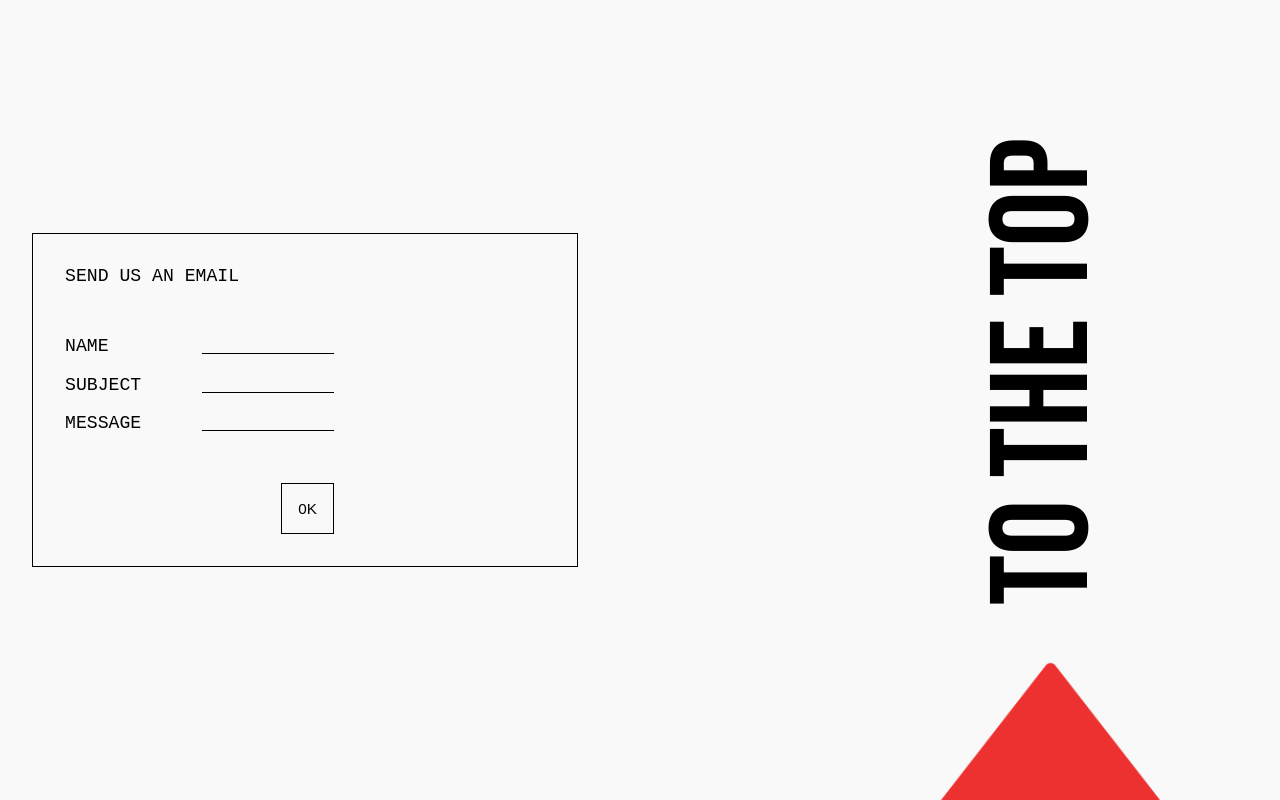
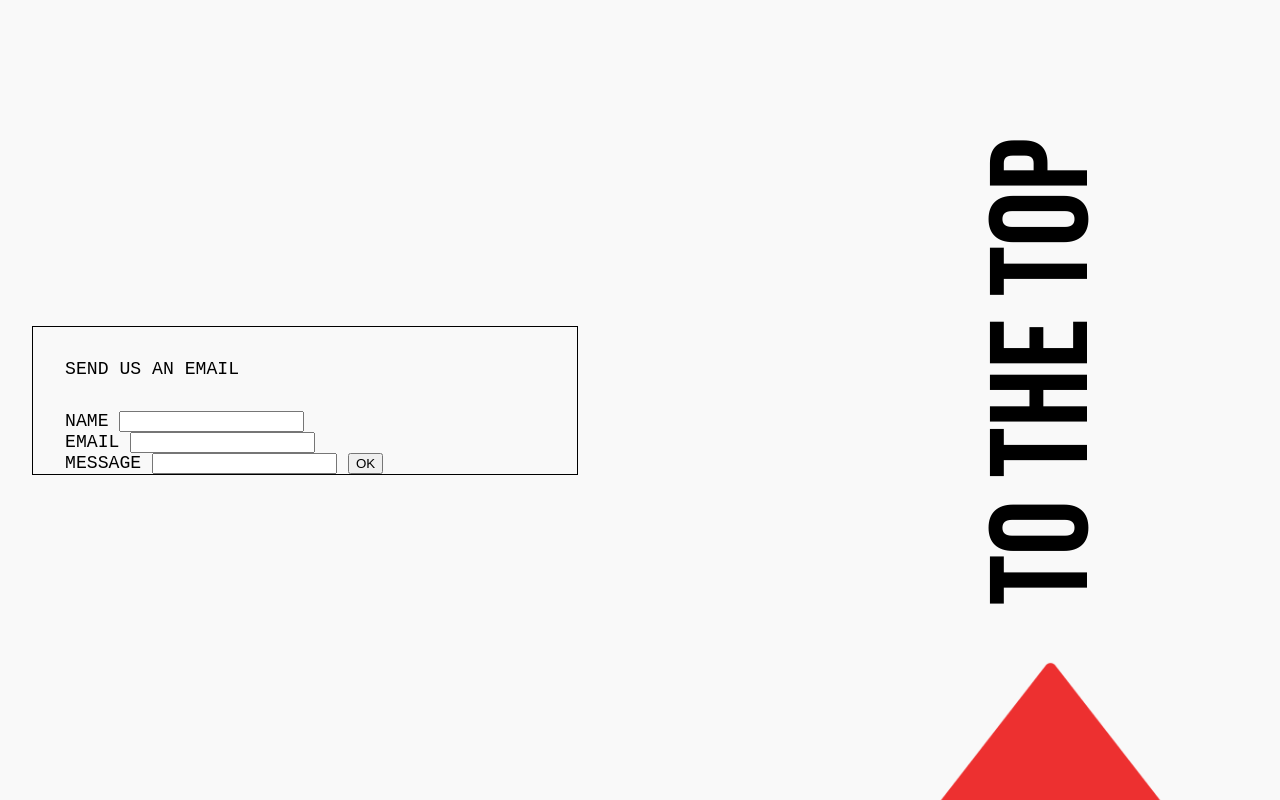
Before and after one commit to melcodesdev/st.art, a plain HTML site: page index.html in a window 1280 px wide. Shown: the part 2384-3184 px from the top of the page. Drawn offline with Linux system fonts and the light colour scheme; a web font is replaced by a local one.

Commit message:
Update index.html

```diff
--- a/index.html
+++ b/index.html
@@ -6,18 +6,13 @@
     <link rel="icon" type="image/svg+xml" href="images/logo.png" />
     <meta name="viewport" content="width=device-width, initial-scale=1.0">
 
-    <meta name="description" content="">
-    <meta name="keywords" content="frontend, webdev, design, code, make website, site">
-    <meta name="author" content="">
-
     <title>ST.ART</title>
 
     <link rel="stylesheet" href="style.css">
 
     <link rel="preconnect" href="https://fonts.googleapis.com">
     <link rel="preconnect" href="https://fonts.gstatic.com" crossorigin>
-    <link
-        href="https://fonts.googleapis.com/css2?family=Bebas+Neue&family=Overpass+Mono:wght@400;500;700&display=swap"
+    <link href="https://fonts.googleapis.com/css2?family=Bebas+Neue&family=Overpass+Mono:wght@400;500;700&display=swap"
         rel="stylesheet">
 </head>
 
@@ -256,13 +251,13 @@
                             <div class="form-title">SHIPPING INFO</div>
 
                             <div class="form-field">
-                                <p>FULL NAME<input type="text" name="name" id="billing-input" required /></p>
-                                <p>EMAIL<input type="email" name="email" id="billing-input" required /></p>
-                                <p>ADDRESS<input type="text" name="address" id="billing-input" required /></p>
-                                <p>CITY <input type="text" name="city" id="billing-input" required /></p>
-                                <p>ZIP CODE<input name="zipcode" type="tel" pattern="[0-9]" id="billing-input"
+                                <p>FULL NAME<input type="text" name="name" class="billing-input" required /></p>
+                                <p>EMAIL<input type="email" name="email" class="billing-input" required /></p>
+                                <p>ADDRESS<input type="text" name="address" class="billing-input" required /></p>
+                                <p>CITY <input type="text" name="city" class="billing-input" required /></p>
+                                <p>ZIP CODE<input name="zipcode" type="tel" pattern="[0-9]" class="billing-input"
                                         required /></p>
-                                <p>COUNTRY<select name="country" id="billing-input" required>
+                                <p>COUNTRY<select name="country" class="billing-input" required>
                                         <option value="">Select</option>
                                         <option value="Afghanistan">Afghanistan</option>
                                         <option value="Albania">Albania</option>
@@ -508,7 +503,8 @@
                                         <option value="Zimbabwe">Zimbabwe</option>
                                     </select>
                                 </p>
-                                <p>PHONE<input type="tel" name="phone" id="billing-input" minlength="4" required /></p>
+                                <p>PHONE<input type="tel" name="phone" class="billing-input" minlength="4" required />
+                                </p>
                             </div>
                         </div>
 
@@ -516,11 +512,11 @@
                             <div class="form-title">CARD INFO</div>
 
                             <div class="form-field">
-                                <p>FULL NAME<input type="text" name="name" id="billing-input" required /></p>
-                                <p>CARD NUMBER<input type="tel" name="card-number" id="billing-input" required /></p>
-                                <p>EXP <input type="date" name="exp" id="billing-input" class="card-exp-date"
+                                <p>FULL NAME<input type="text" name="name" class="billing-input" required /></p>
+                                <p>CARD NUMBER<input type="tel" name="card-number" class="billing-input" required /></p>
+                                <p>EXP <input type="date" name="exp" class="billing-input" class="card-exp-date"
                                         required /></p>
-                                <p>CVV<input type="password" name="cvv" id="billing-input" required /></p>
+                                <p>CVV<input type="password" name="cvv" class="billing-input" required /></p>
                             </div>
                         </div>
 
@@ -535,17 +531,33 @@
             <div class="send-email-form">
                 <div class="send-us">SEND US AN EMAIL</div>
 
-                <div class="email-form">
-                    <form action="mailto:idodevstuff@gmail.com">
-                        <p>NAME <input type="text" name="name" id="send-input" /></p>
-                        <p>SUBJECT <input type="text" name="subject" id="send-input" /></p>
-                        <p>MESSAGE <input type="text" name="body" id="send-input" /></p>
+                <!-- <div class="email-form">
+                    <form action="mailto:melcodes.devgmail.com">
+                        <p>NAME <input type="text" name="name" class="send-input" /></p>
+                        <p>SUBJECT <input type="text" name="subject" class="send-input" /></p>
+                        <p>MESSAGE <input type="text" name="body" class="send-input" /></p>
 
                         <div class="ok-email-button">
                             <input type="submit" value="0K" id="ok-email-input" />
                         </div>
                     </form>
+                </div> -->
+
+                <div class="email-form">
+                    <form name="contact form netlify" netlify>
+                        <label for="name">NAME</label>
+                        <input type="text" name="name" id="name" class="send-input" /> <br>
+
+                        <label for="email">EMAIL</label>
+                        <input type="email" name="email" id="email" class="send-input" /> <br>
+
+                        <label for="body">MESSAGE</label>
+                        <input type="text" name="body" id="body" class="send-input"></input>
+
+                        <button type="submit" id="ok-email-input">OK</button>
+                    </form>
                 </div>
+
             </div>
 
             <div class="home-link">
```
